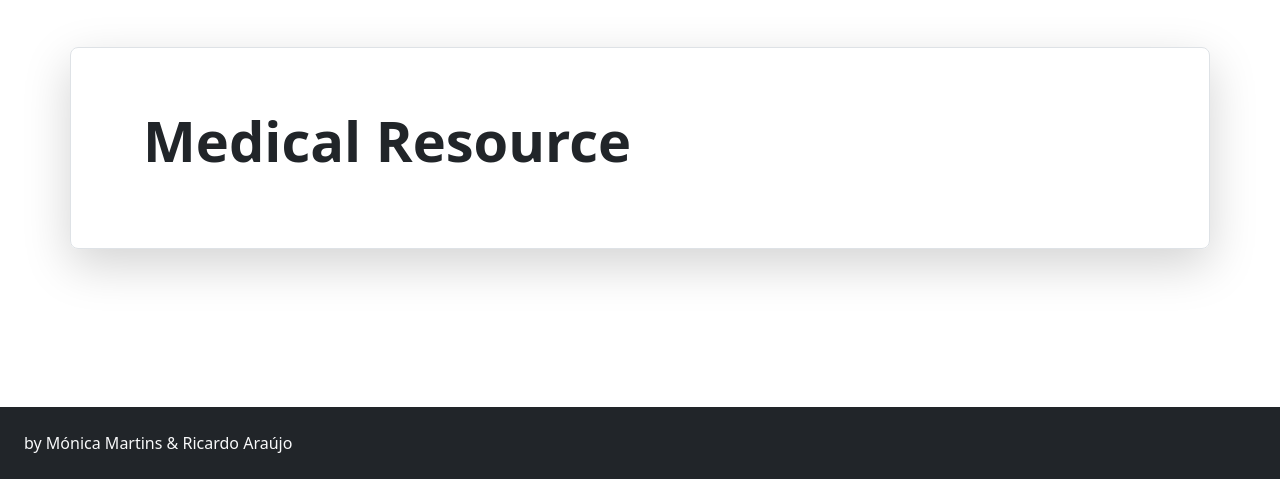
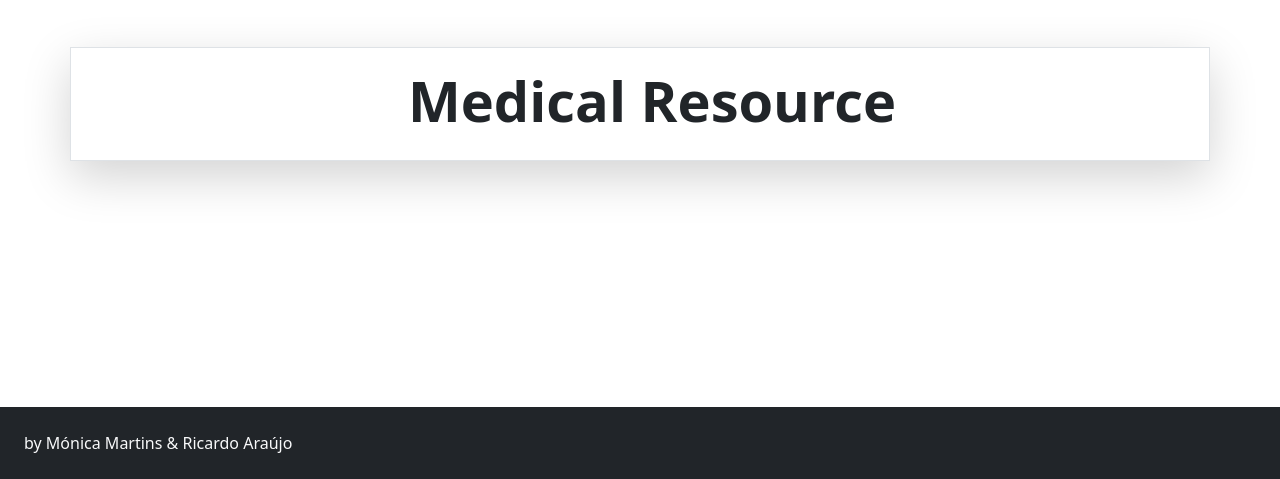
Before and after one commit to R-i-cks/medical-resource-app, a Flask app: page / in a window 1280 px wide. Shown: the part 321-800 px from the top of the page. Run offline with Flask 3, Linux system fonts and the light colour scheme; some libraries are stand-ins or nearby versions.

Commit message:
alterações

```diff
--- a/templates/home.html
+++ b/templates/home.html
@@ -6,15 +6,8 @@
 <img src="https://dem.uminho.pt/wp-content/uploads/2021/06/DEM_thumbnail.jpg" class="mx-auto d-block" alt="" style="width:350px;height:200px;">
 
 <div class="container my-5">
-  <div class="row p-4 pb-0 pe-lg-0 pt-lg-5 align-items-center rounded-3 border shadow-lg">
-    <div class="col-lg-7 p-3 p-lg-5 pt-lg-3">
-      <h1 class="display-4 fw-bold lh-1">Medical Resource</h1>
-      <p class="lead"></p>
-      <div class="d-grid gap-2 d-md-flex justify-content-md-start mb-4 mb-lg-3">
-      </div>
-    </div>
-    <div class="col-lg-4 offset-lg-1 p-0 overflow-hidden shadow-lg">
-    </div>
+  <div class="row p-4 pb-0 pe-lg-0 pt-0 d-flex align-content-center flex-wrap border shadow-lg">
+    <h1 class="display-4 p-4 fw-bold lh-1 text-center">Medical Resource</h1>
   </div>
 </div>
 
```
